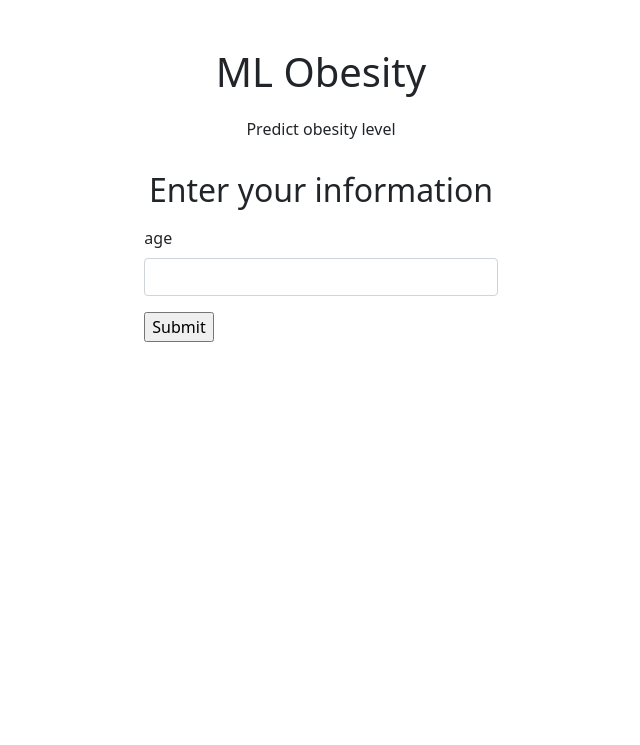
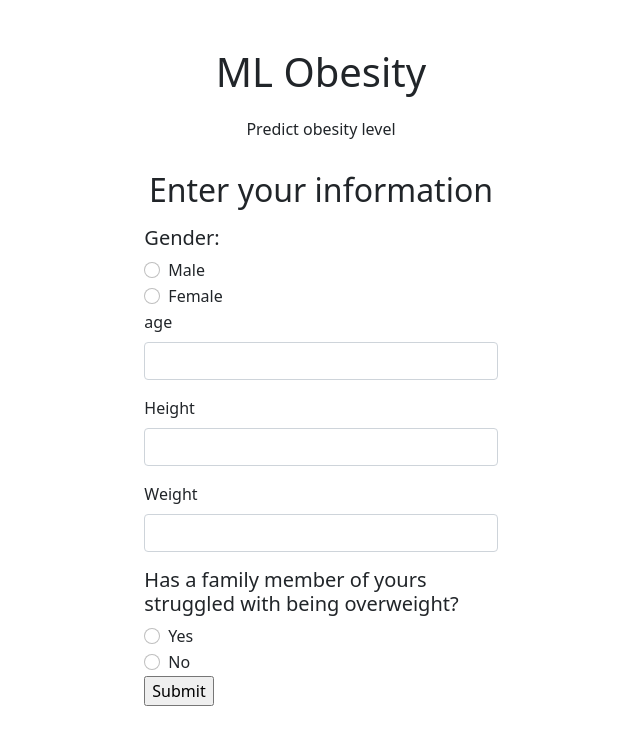
Before and after one commit to jonathan-woodruff/ml-obesity, a Flask app: page / in a window 1280 px wide. Shown: the top 745 px of the page, without its empty margins (319-959 px from the left). Run offline with Flask 3, Linux system fonts and the light colour scheme; some libraries are stand-ins or nearby versions.

Commit message:
fixed height, weight, gender

```diff
--- a/ml-obesity/app.py
+++ b/ml-obesity/app.py
@@ -1,4 +1,4 @@
-from flask import Flask, render_template, redirect
+from flask import Flask, render_template, redirect, url_for
 from flask_wtf import FlaskForm
 from wtforms import SubmitField, RadioField
 from dotenv import load_dotenv
@@ -42,61 +42,33 @@ def fit_model():
 @app.route('/', methods=["GET", "POST"])
 def index():
     form = Obesity(csrf_enabled=False)
-    print('difodi')
-    print(form.validate_on_submit())
     if form.validate_on_submit(): #if valid submission
-        print('iii')
         return redirect(url_for(
             "prediction",
-            gender = form.gender.data
+            gender=form.gender.data,
+            age=form.age.data,
+            height=form.height.data,
+            weight=form.weight.data,
+            family=form.family.data
         ))
-    else:
-        print(form.errors)
+    #else:
+        #print(form.errors)
     genderOptions = {"male": "Male", "female": "Female"}
-    return render_template('gender.html', genderOptions=genderOptions, template_form=form)
-    """
-    ,
-            _external=True,
-            _scheme='https'
-            """
-"""
-            age = form.age.data,
-            height = form.height.data,
-            weight = form.weight.data,
-            family = form.family.data,
-            favc = form.favc.data,
-            fcvc = form.fcvc.data,
-            ncp = form.ncp.data,
-            caec = form.caec.data,
-            smoke = form.smoke.data,
-            ch2o = form.ch2o.data,
-            scc = form.scc.data,
-            faf = form.faf.data,
-            tue = form.tue.data,
-            calc = form.calc.data,
-            mtrans = form.mtrans.data,
-            """
-@app.route('/prediction', methods=["GET", "POST"])
-def prediction(gender):
-    #age, height, weight, family, favc, fcvc, ncp, caec, smoke, ch2o, scc, faf, tue, calc, mtrans
+    yesno = {"yes": "Yes", "no": "No"}
+    return render_template(
+        'gender.html',
+        genderOptions=genderOptions,
+        yesno=yesno,
+        template_form=form
+    )
+
+@app.route('/prediction/<gender>/<int:age>/<float:height>/<float:weight>/<family>', methods=["GET"])
+def prediction(gender, age, height, weight, family):
     return render_template(
         'prediction.html',
-        gender=gender
+        template_gender=gender,
+        template_age=age,
+        template_height=height,
+        template_weight=weight,
+        template_family=family
     )
-    """,
-        age=age,
-        height=height,
-        weight=weight,
-        family=family,
-        favc=favc,
-        fcvc=fcvc,
-        ncp=ncp,
-        caec=caec,
-        smoke=smoke,
-        ch2o=ch2o,
-        scc=scc,
-        faf=faf,
-        tue=tue,
-        calc=calc,
-        mtrans=mtrans
-        """
--- a/ml-obesity/forms.py
+++ b/ml-obesity/forms.py
@@ -21,14 +21,13 @@ tueOptions = [("one", "0 - 1 hours"), ("two", "2 - 5 hours"), ("three", "more th
 calcOptions = [("always","Always"), ("frequently","Frequently"), ("sometimes","Sometimes"), ("no", "I do not drink")]
 mtransOptions = [("automobile", "Automobile"), ("motorbike", "Motorbike"), ("bike", "Bike"), ("public", "Public Transportation"), ("walking", "Walking")]
 
-class Obesity(FlaskForm):
-  #gender = RadioField("Gender", choices=genderOptions)
-
+class Obesity(FieldsRequiredForm):
+  gender = RadioField("Gender", choices=genderOptions)
   age = IntegerField("age", validators=[DataRequired()])
+  height = DecimalField("Height", validators=[DataRequired()])
+  weight = DecimalField("Weight", validators=[DataRequired()])
+  family = RadioField("Family", choices=yesno)
   """
-  height = DecimalField("Height")
-  weight = DecimalField("Weight")
-  family = RadioField("Family", choices=yesno)
   favc = RadioField("FAVC", choices=yesno)
   fcvc = RadioField("FCVC", choices=asn)
   ncp = RadioField("NCP", choices=ncpOptions)
--- a/ml-obesity/templates/gender.html
+++ b/ml-obesity/templates/gender.html
@@ -6,47 +6,41 @@
             {{ template_form.hidden_tag() }}
             <h2 class="text-center mb-3">Enter your information</h2>
 
-            <!--
             <h3 class="h5">Gender:</h3>
             {% for gender, label in genderOptions.items() %}
             <div class="form-check">
-                <input class="form-check-input" type="radio" name="gender" id="{{ gender }}">
+                <input class="form-check-input" type="radio" name="gender" value="{{ gender }}" id="{{ gender }}">
                 <label class="form-check-label" for="{{ gender }}">
                     {{ label }}
                 </label>
             </div>
             {% endfor %}
-            -->
 
             <div class="mb-3">
                 <label for="age" class="form-label">age</label>
                 <input type="number" class="form-control" name="age" id="age" aria-describedby="ageHelp">
             </div>
-<!--
+
             <div class="mb-3">
                 <label for="height" class="form-label">Height</label>
-                <input type="number" class="form-control" id="height" aria-describedby="heightHelp">
+                <input type="number" step="any" name="height" class="form-control" id="height" aria-describedby="heightHelp">
             </div>
 
             <div class="mb-3">
                 <label for="weight" class="form-label">Weight</label>
-                <input type="number" class="form-control" id="weight" aria-describedby="weightHelp">
+                <input type="number" step="any" name="weight" class="form-control" id="weight" aria-describedby="weightHelp">
             </div>
 
             <h3 class="h5">Has a family member of yours struggled with being overweight?</h3>
+            {% for value, label in yesno.items() %}
             <div class="form-check">
-                <input class="form-check-input" type="radio" name="family" id="family-yes">
-                <label class="form-check-label" for="family-yes">
-                    Yes
+                <input class="form-check-input" type="radio" name="{{ value }}" value="{{ value }}" id="family-{{ value}}">
+                <label class="form-check-label" for="family-{{ value }}">
+                    {{ label }}
                 </label>
             </div>
-            <div class="form-check">
-                <input class="form-check-input" type="radio" name="family" id="family-no">
-                <label class="form-check-label" for="family-no">
-                    No
-                </label>
-            </div>
-
+            {% endfor %}
+<!--
             <h3 class="h5">Do you eat high-caloric food frequently?</h3>
             <div class="form-check">
                 <input class="form-check-input" type="radio" name="favc" id="favc-yes">
--- a/ml-obesity/templates/prediction.html
+++ b/ml-obesity/templates/prediction.html
@@ -2,6 +2,10 @@
 {% block content %}
 <main>
     <h2>Your Prediction:</h2>
-    <p>{{ gender }}</p>
+    <p>{{ template_gender }}</p>
+    <p>{{ template_age }}</p>
+    <p>{{ template_height }}</p>
+    <p>{{ template_weight }}</p>
+    <p>{{ template_family }}</p>
 </main>
 {% endblock %}
```
